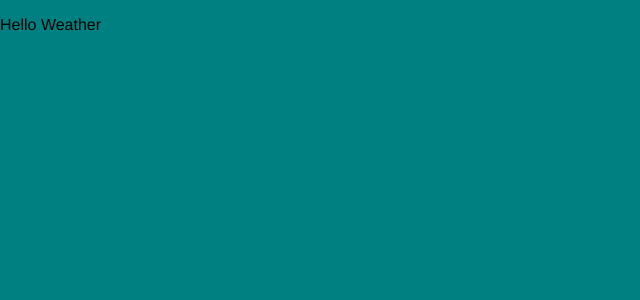
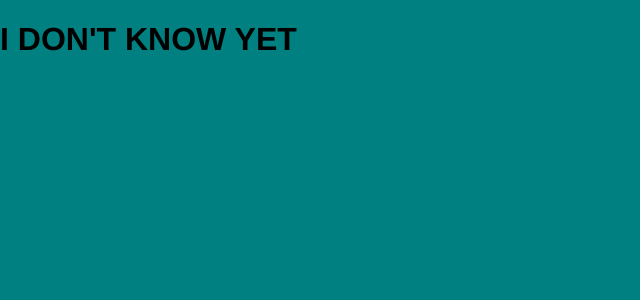
Before and after one commit to Lillviking/arbetsprov, a React (Create React App) app: page /Idontknowyet in a window 1280 px wide. Shown: the top 300 px of the page, without its empty margins (0-640 px from the left). Built offline with nearby package versions, Linux system fonts and the light colour scheme.

Commit message:
three pages

```diff
--- a/src/App.tsx
+++ b/src/App.tsx
@@ -1,13 +1,22 @@
+import { Route, BrowserRouter as Router, Routes } from "react-router-dom";
 import GlobalStyle from "./styles/globalStyles";
 
+import Details from "./pages/Details";
+import Home from "./pages/Home";
+import Idontknowyet from "./pages/Idontknowyet";
 
-
-const App = () => {
+function App() {
   return (
-    <div>
+    <>
       <GlobalStyle />
-      <p>Hello Weather</p>
-    </div>
+      <Router>
+        <Routes>
+          <Route path="/" element={<Home />} />
+          <Route path="/details" element={<Details />} />
+          <Route path="/Idontknowyet" element={<Idontknowyet />} />
+        </Routes>
+      </Router>
+    </>
   );
 }
 
--- /dev/null
+++ b/src/pages/Details.tsx
@@ -0,0 +1,10 @@
+
+const Details = () => {
+    return (
+      <div>
+        <h1>DETAILS</h1>
+      </div>
+    );
+  };
+
+export default Details;
--- /dev/null
+++ b/src/pages/Home.tsx
@@ -0,0 +1,9 @@
+const Home = () => {
+    return (
+      <div>
+        <h1>HOME</h1>
+      </div>
+    );
+  };
+
+export default Home;
--- /dev/null
+++ b/src/pages/Idontknowyet.tsx
@@ -0,0 +1,9 @@
+const Idontknowyet = () => {
+    return (
+      <div>
+        <h1>I DON'T KNOW YET</h1>
+      </div>
+    );
+  };
+
+export default Idontknowyet;
```
